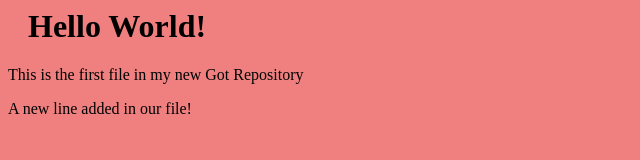
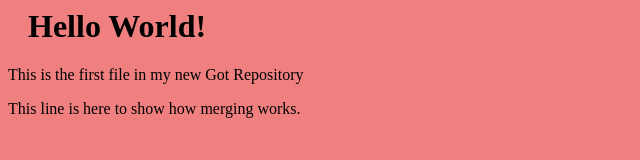
Before and after one commit to Gouri257/DEVOPS, a plain HTML site: page index.html in a window 1280 px wide. Shown: the whole page, without its empty margins (0-640 px from the left). Drawn offline with Linux system fonts and the light colour scheme.

Commit message:
updated index.html with emergency fix

```diff
--- a/index.html
+++ b/index.html
@@ -6,6 +6,6 @@
 <body>
     <h1>Hello World!</h1>
     <p>This is the first file in my new Got Repository</p>
-    <p>A new line added in our file!</p>
+    <p>This line is here to show how merging works.</p>
 </body>
 </html>
```
